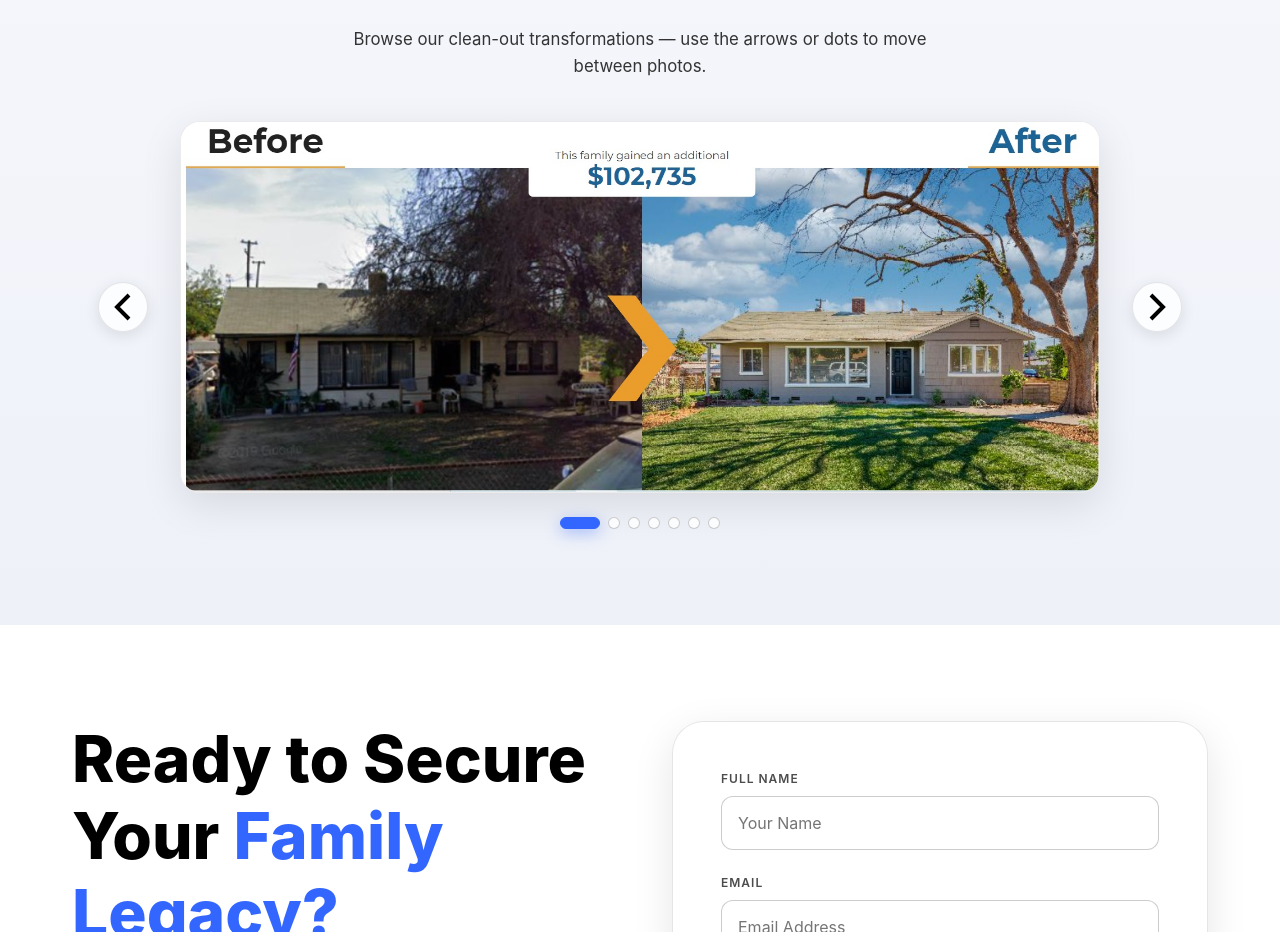
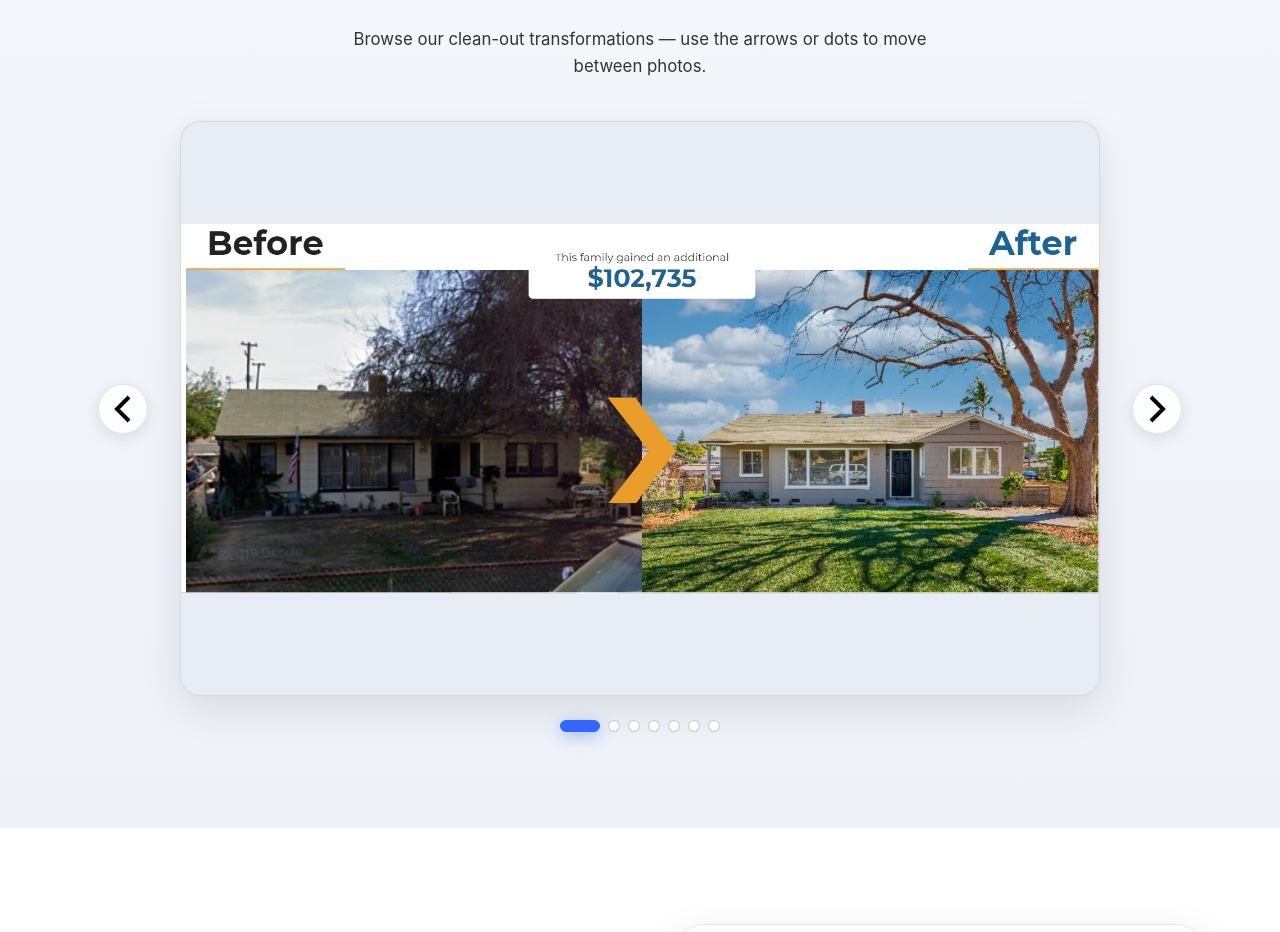
Before and after one commit to iammuhammadukasha/nicholas-realty, a Next.js app: page / in a window 1280 px wide. Shown: the part 5763-6695 px from the top of the page. Built offline with nearby package versions, Linux system fonts and the light colour scheme.

Commit message:
Update styles

```diff
--- a/src/App.css
+++ b/src/App.css
@@ -1602,7 +1602,10 @@
   flex: 1;
   min-width: 0;
   max-width: 920px;
+  width: 100%;
   margin: 0 auto;
+  position: relative;
+  aspect-ratio: 16 / 10;
 }
 
 .before-after-figure {
@@ -1612,13 +1615,20 @@
   overflow: hidden;
   box-shadow: 0 12px 40px rgba(0, 0, 0, 0.1);
   border: 1px solid rgba(0, 0, 0, 0.08);
-  background: #ffffff;
+  background: #e8ecf4;
 }
 
 .before-after-full-img {
   display: block;
   width: 100%;
-  height: auto;
+  height: 100%;
+  object-fit: contain;
+  object-position: center;
+}
+
+.before-after-carousel__slide .before-after-full-img {
+  position: absolute;
+  inset: 0;
 }
 
 .before-after-carousel__dots {
@@ -1635,6 +1645,7 @@
     order: 1;
     flex-basis: 100%;
     max-width: none;
+    aspect-ratio: 4 / 3;
   }
 
   .before-after-carousel .carousel-arrow-left {
```
